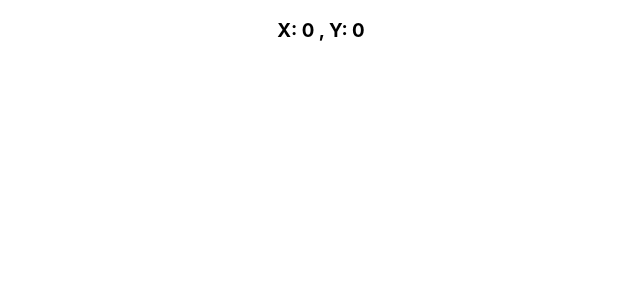
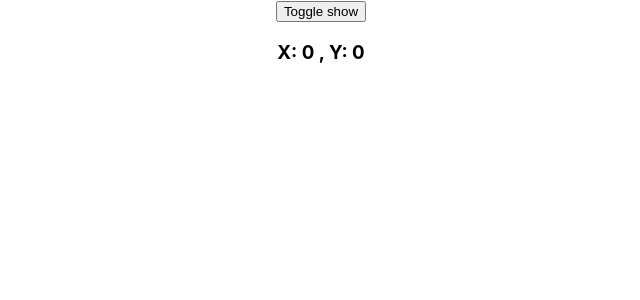
Before and after one commit to tnmy2426/first_react_app, a React (Create React App) app: page / in a window 1280 px wide. Shown: the top 300 px of the page, without its empty margins (319-959 px from the left). Built offline with nearby package versions, Linux system fonts and the light colour scheme.

Commit message:
React Hook- useEffect hook with cleanup

```diff
--- a/src/App.js
+++ b/src/App.js
@@ -1,7 +1,8 @@
 import React from 'react';
 // import logo from './logo.svg';
 import './App.css';
-import MouseMove from './components/MouseMove';
+import MouseContainer from './components/MouseContainer';
+// import MouseMove from './components/MouseMove';
 // import HookCounterTwo from './components/HookCounterTwo';
 // import ClassCounterTwo from './components/ClassCounterTwo';
 // import HookUseStateWithArray from './components/HookUseStateWithArray';
@@ -105,7 +106,8 @@
       {/* <HookUseStateWithArray /> */}
       {/* <ClassCounterTwo /> */}
       {/* <HookCounterTwo /> */}
-      <MouseMove />
+      {/* <MouseMove /> */}
+      <MouseContainer />
     </div>
   );
 }
--- /dev/null
+++ b/src/components/MouseContainer.js
@@ -0,0 +1,14 @@
+import React,{useState} from 'react'
+import MouseMove from './MouseMove';
+
+const MouseContainer = () => {
+    const [show, setshow] = useState(true)
+    return (
+        <div>
+            <button onClick={()=> setshow(!show)}>Toggle show</button>
+            {show && <MouseMove /> }
+        </div>
+    )
+}
+
+export default MouseContainer
--- a/src/components/MouseMove.js
+++ b/src/components/MouseMove.js
@@ -12,8 +12,11 @@
     useEffect(() => {
         console.log("userEffect running")
         window.addEventListener('mousemove', LogMouseMove)
+        return () => {
+            window.removeEventListener('mousemove', LogMouseMove)
+        }
+    }, [])
 
-    },[])
     return (
         <div>
             <h3>X: {x} , Y: {y}</h3>
```
